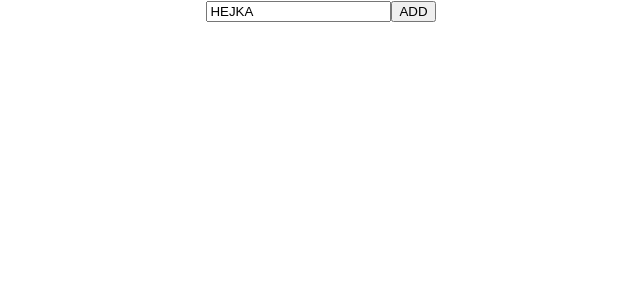
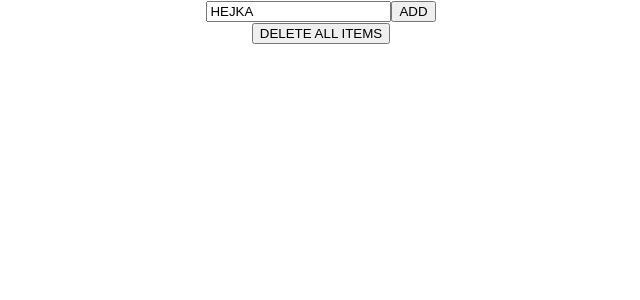
Before and after one commit to michalpzarzycki/ToDoAppReactJS, a React (Create React App) app: page / in a window 1280 px wide. Shown: the top 300 px of the page, without its empty margins (319-959 px from the left). Built offline with nearby package versions, Linux system fonts and the light colour scheme.

Commit message:
Added delete item feature

```diff
--- a/src/App.js
+++ b/src/App.js
@@ -33,11 +33,23 @@ handleSubmit = (e) => {
   })
 }
 
+deleteAllList = () => {
+  this.setState({
+    items: []
+  })
+}
+
+itemDelete = (id) => {
+  const filteredItems = this.state.items.filter(item => (item.id !== id))
+  this.setState({
+    items: filteredItems
+  })
+}
 render() {
   return (
     <div className={styles.mainDiv}>
       <Input item={this.state.item} handleChange={this.handleChange} handleSubmit={this.handleSubmit}/>
-      <List items={this.state.items}/>
+      <List items={this.state.items} deleteAllList={this.deleteAllList} itemDelete={this.itemDelete}/>
     </div>
   );
 }
--- a/src/components/Item.js
+++ b/src/components/Item.js
@@ -2,11 +2,11 @@ import React, { Component } from 'react';
 
 class Item extends Component {
     render() {
-        const { item } = this.props;
+        const { item, itemDelete } = this.props;
         return(
             <div>
     <p>{item}</p>
-                <button>DELETE</button>
+                <button onClick={itemDelete}>DELETE</button>
                 <button>EDIT</button>
             </div>
         );
--- a/src/components/List.js
+++ b/src/components/List.js
@@ -3,18 +3,20 @@ import Item from './Item';
 
 class List extends Component {
     render() {
-        const { items } = this.props;
+        const { items, deleteAllList, itemDelete } = this.props;
         console.log(items);
         return(
             <div>
               {
     items.map(item => {
         return(
-            <Item key={item.id} item={item.item} id={item.id}/>
+            <Item key={item.id} item={item.item} id={item.id} itemDelete={() => itemDelete(item.id)}/>
 
         )
     })
 }
+
+<button onClick={deleteAllList}>DELETE ALL ITEMS</button>
 
 
             </div>
```
